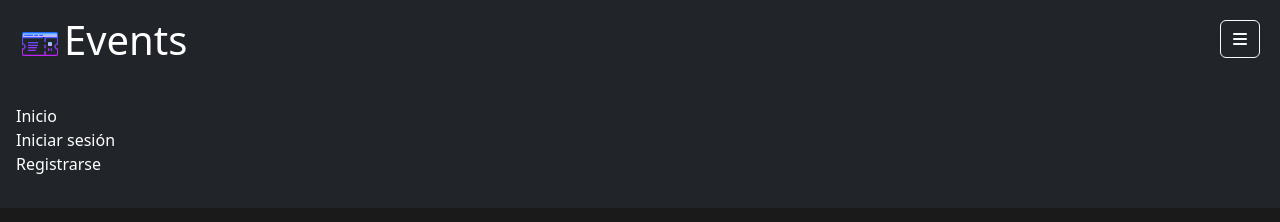
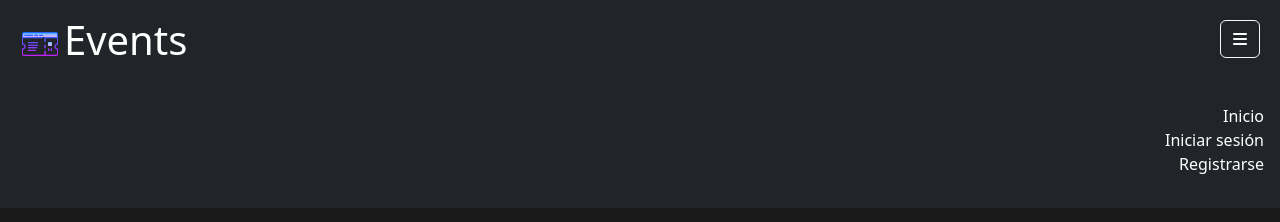
Before and after one commit to NahuelFarias/tacs-2024-2C, a React (Create React App) app in the folder front/: page / in a window 1280 px wide. Both pictures are taken after a click on the button 1240 px from the left and 39 px from the top of the page. Shown: the top 222 px of the page. Built offline with nearby package versions, Linux system fonts and the light colour scheme; no server answers.

Commit message:
Fix: Position menu options

```diff
--- a/front/src/components/Menu.js
+++ b/front/src/components/Menu.js
@@ -40,7 +40,7 @@ const Menu = ({ menuOpen }) => {
   return (
     menuOpen && (
       <div className="menu bg-dark text-white p-3">
-          <ul className="list-unstyled">
+          <ul className="list-unstyled text-end">
               <li><a href="/" className="text-white">Inicio</a></li>
               {!showReservationsButton && <li><a href="/login" className="text-white">Iniciar sesión</a></li>}
               {!showReservationsButton && <li><a href="/signup" className="text-white">Registrarse</a></li>}
```
